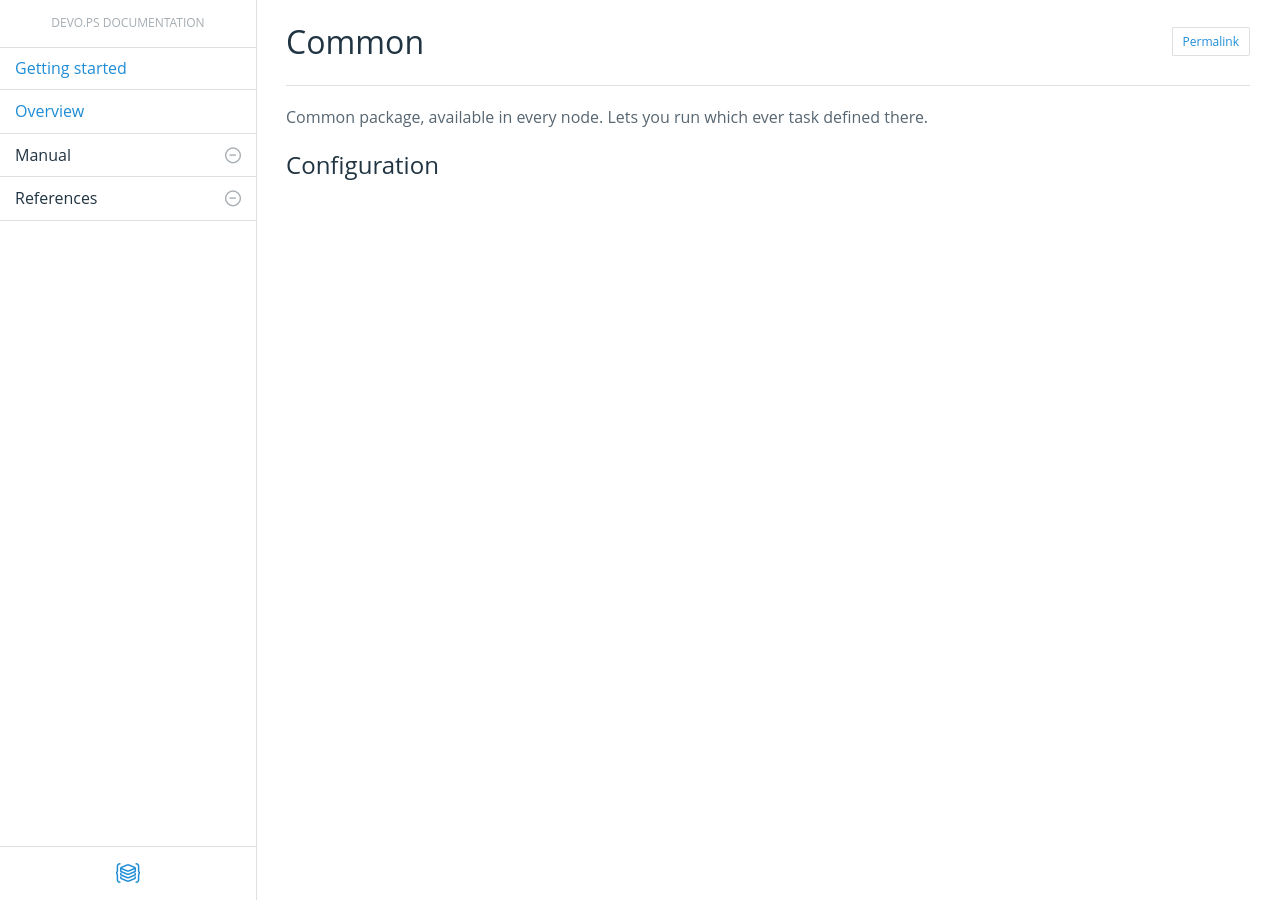
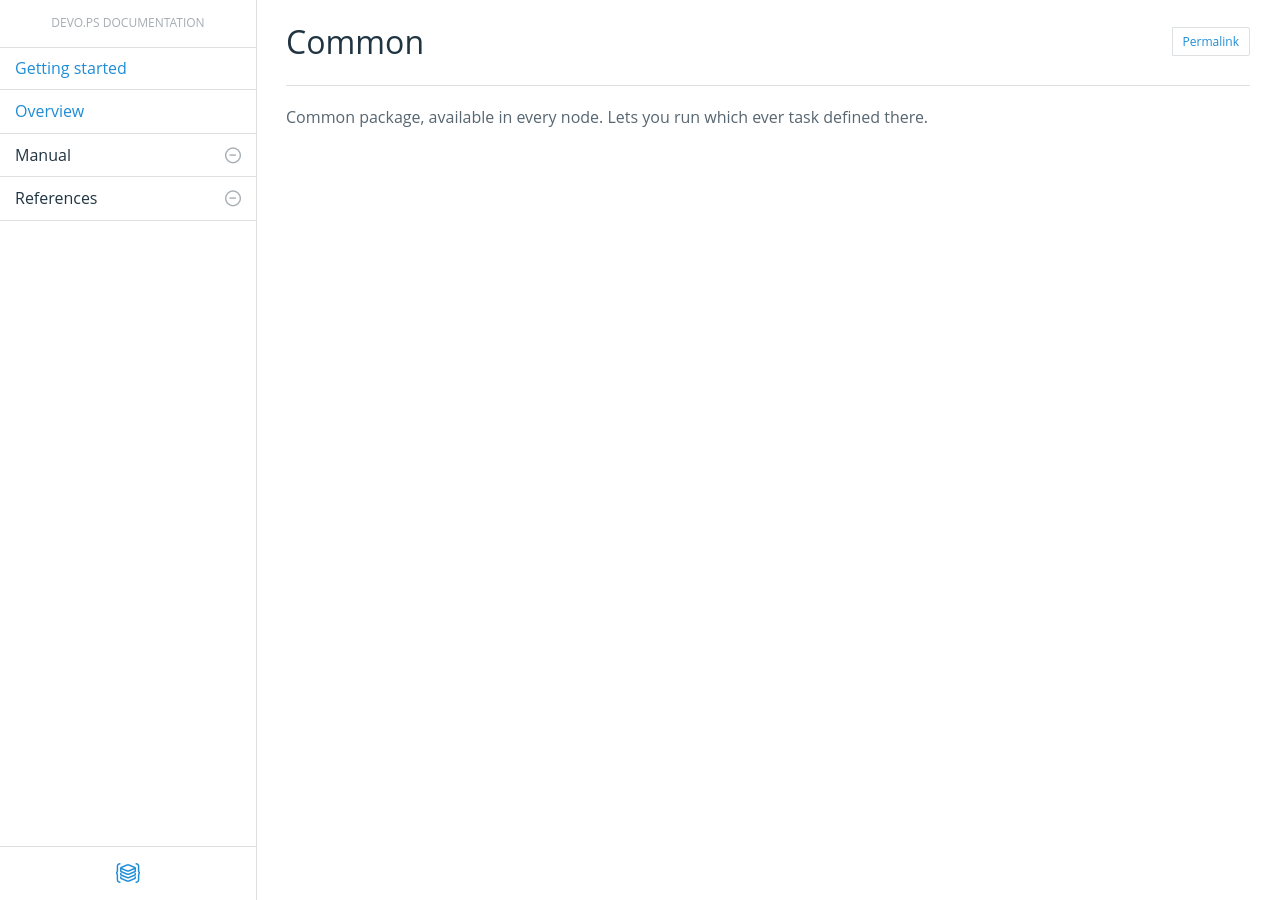
Before and after one commit to isabella232/docs.devo.ps, a Jekyll site: the page built from references/common.md, in a window 1280 px wide. Built offline with Jekyll 4.4.1, drawn with Linux system fonts in a browser that asks for light colours; Markdown is read by kramdown in place of the engine named in the settings.

Commit message:
Fix array size

```diff
--- a/_layouts/page.html
+++ b/_layouts/page.html
@@ -14,7 +14,7 @@ layout: default
   {{ content }}
 </section>
 
-{% if page.configuration and page.configuration.length != 0 %}
+{% if page.configuration and page.configuration.size > 0 %}
 <section class='configuration'>
   <h2>Configuration</h2>
 	{% assign tree = page.configuration %}
```
